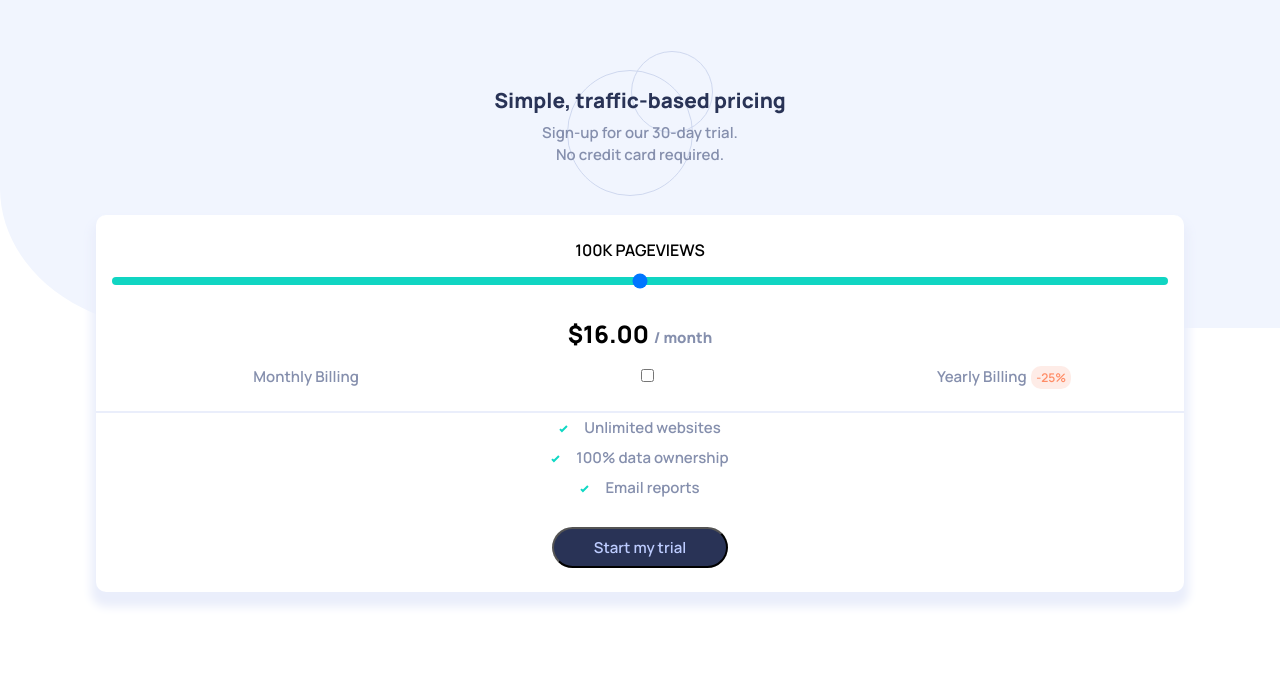
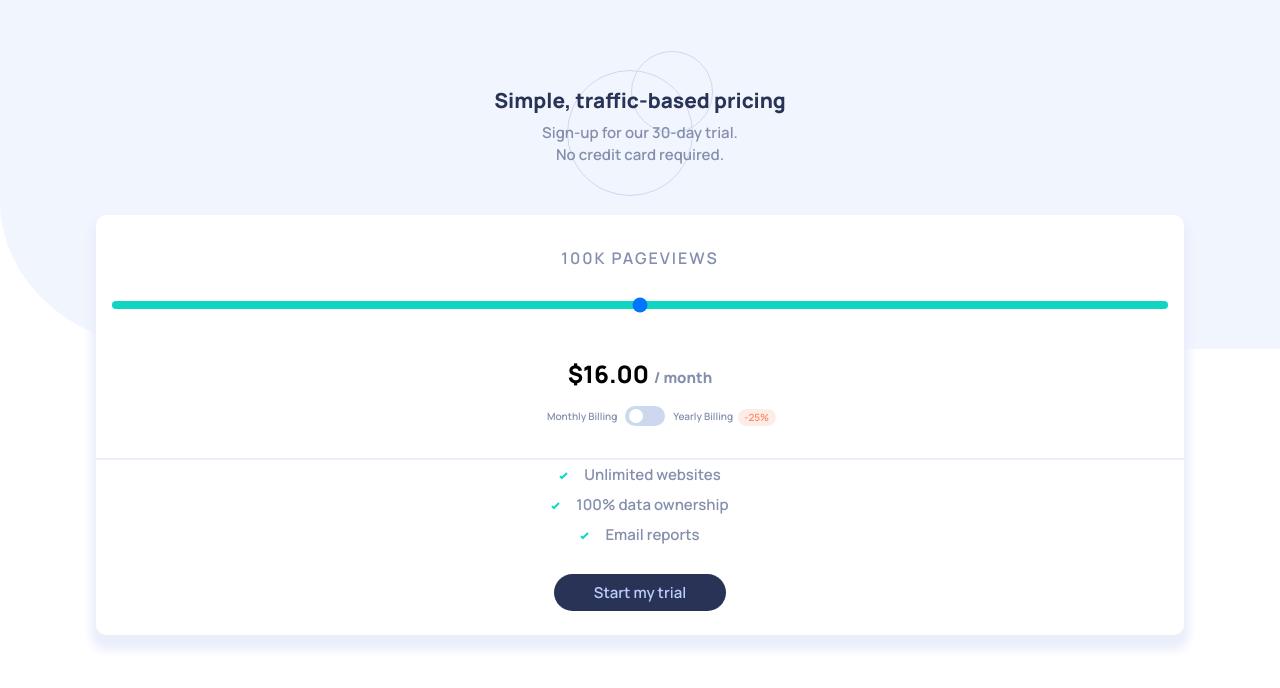
Before and after one commit to amrmabdelazeem/interactive-pricing-component, a plain HTML site: page index.html in a window 1280 px wide. Drawn offline with Linux system fonts and the light colour scheme.

Commit message:
Create toggle button and some styles

```diff
--- a/styles/style.scss
+++ b/styles/style.scss
@@ -27,9 +27,14 @@ main{
     box-shadow: 0 10px 10px 5px $bg-empty-bar;
     border-radius: 10px;
     .pageviews{
-        margin: 1.5rem 1rem;
+        margin: 2rem 1rem;
+
+        & > p{
+            color: $text;
+            letter-spacing: 2PX;
+        }
         input[type="range"]{
-            margin: 1rem 0;
+            margin: 2rem 0;
             appearance: none;
             width: 100%;
             height: 8px;
@@ -47,22 +52,72 @@ main{
 
         .billing{
             display: flex;
-            justify-content: space-around;
+            justify-content: center;
             align-items: center;
             color: $text;
             font-size: $body-fontsize;
+            gap: .5rem;
 
+            p{
+                font-size: 10px;
+            }
+
+            .switch {
+                position: relative;
+                display: inline-block;
+                width: 40px;
+                height: 20px;
+
+                input{
+                    opacity: 0;
+                    width: 0;
+                    height: 0;
+
+                    &:checked + .toggle{
+                        background-color: $bg-slider;
+                        &::before{
+                            transform: translateX(20px);
+                        }
+                    }
+                    &:focus + .toggle{
+                        box-shadow: 0 0 1px #2196F3;
+                    }
+                }
+                .toggle{
+                    position: absolute;
+                    cursor: pointer;
+                    top: 0;
+                    left: 0;
+                    right: 0;
+                    bottom: 0;
+                    background-color: $bg-toggle;
+                    transition: .4s;
+                    border-radius: 50px;
+
+                    &::before{
+                        position: absolute;
+                        content: "";
+                        height: 14px;
+                        width: 14px;
+                        left: 4px;
+                        bottom: 3px;
+                        background-color: $bg-white;
+                        transition: .4s;
+                        border-radius: 50%;
+                    }
+                }
+              }
 
             .discount{
                 position: relative;
                 &::after{
                     content: "-25%";
                     position: absolute;
-                    font-size: 12px;
+                    font-size: 10px;
                     background-color: $bg-discount;
                     color: $text-discount;
                     border-radius: 10px;
-                    padding: .2rem .3rem;
+                    padding: .1rem .4rem;
                     margin-left: .3rem;
                 }
             }
@@ -89,6 +144,7 @@ main{
             padding: .5rem 2.5rem;
             margin: 1.5rem 0;
             border-radius: 50px;
+            border: none;
         }
     }
 }
```
Also changed, not shown: styles/style.css, 1 other file.
